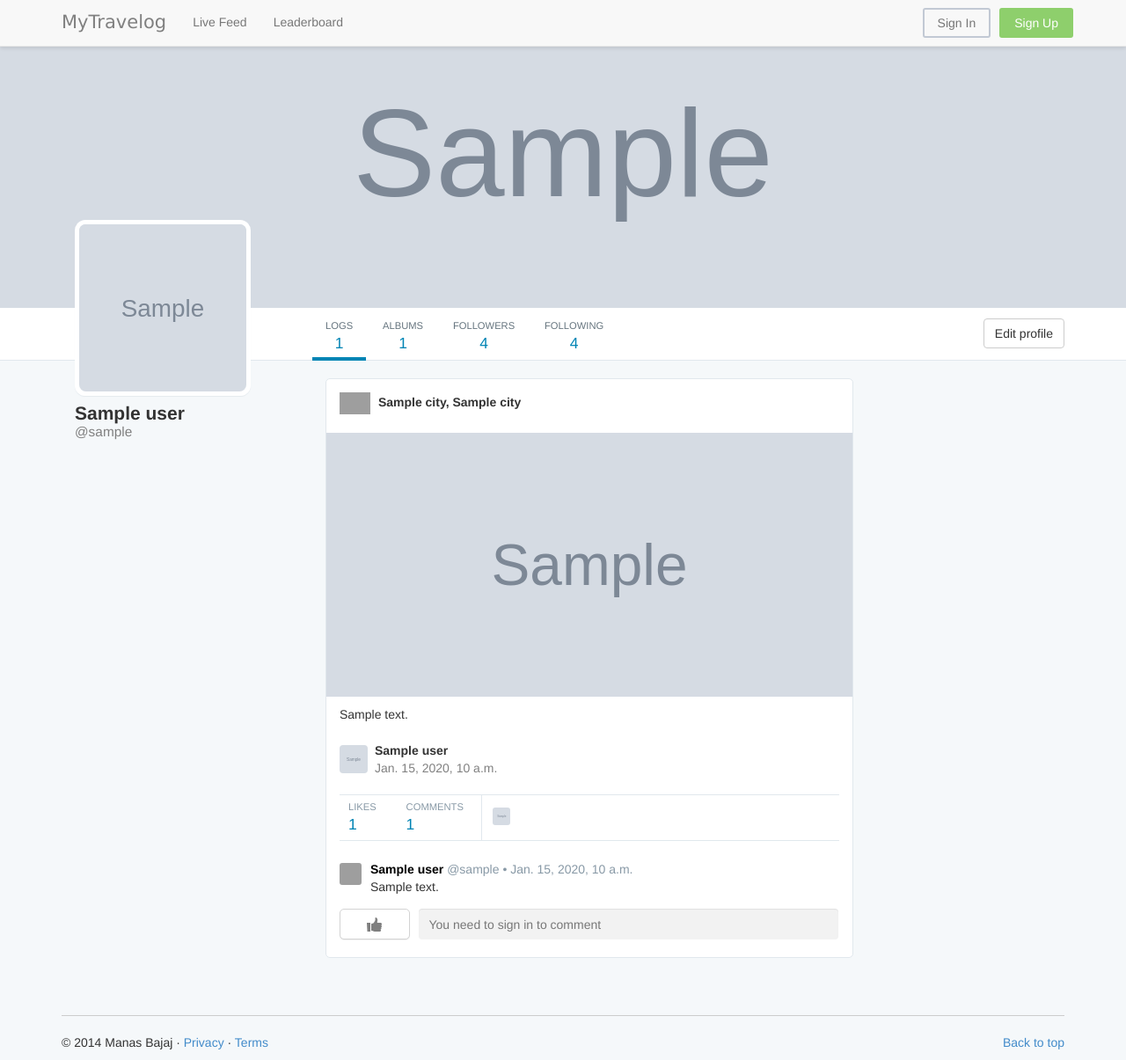
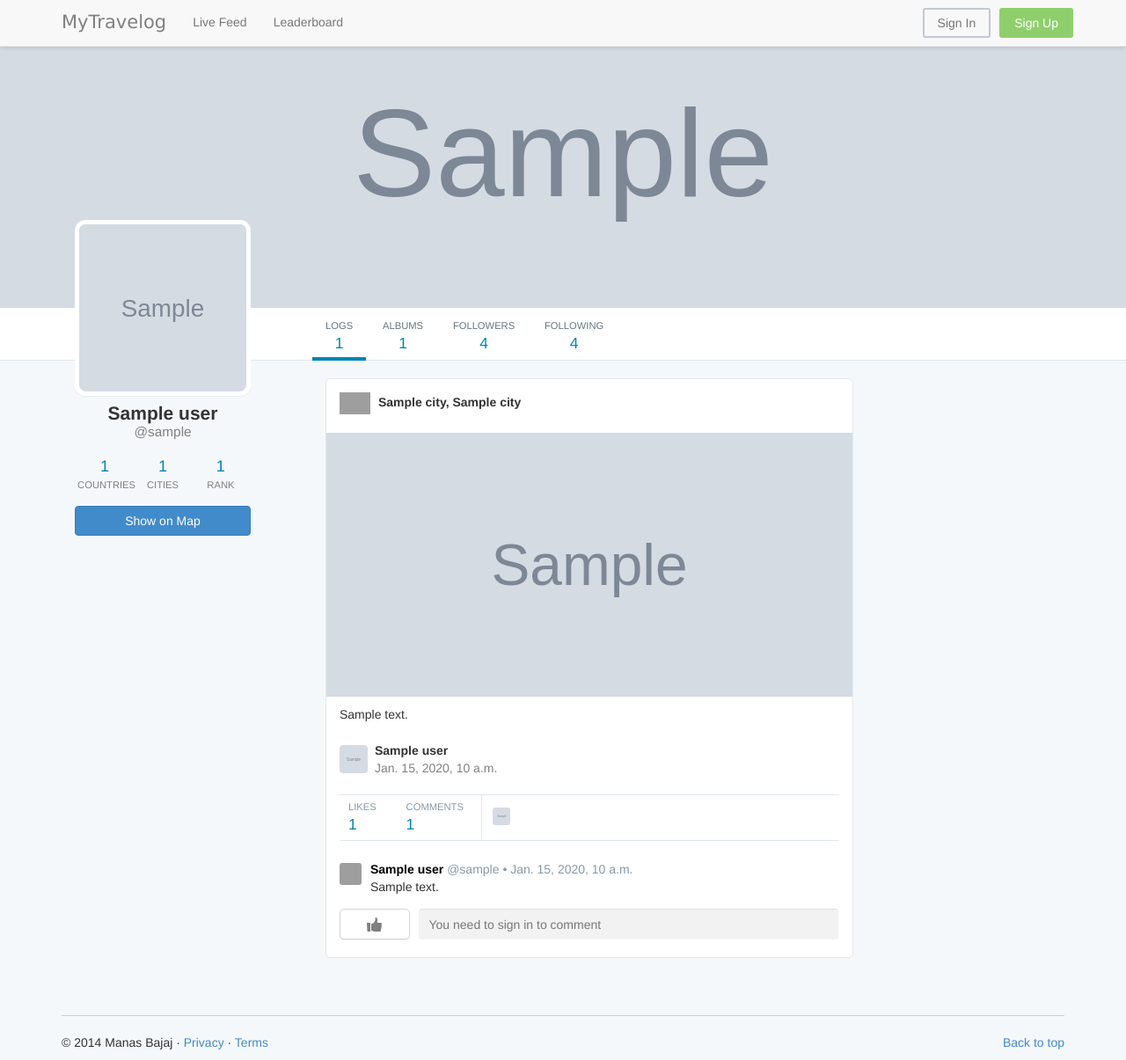
Before and after one commit to manasb-uoe/selp-mytravelog, a Django app: template selp/selp/templates/mytravelog/user.html in a window 1280 px wide. Shown: the whole page at 88% size. Run offline with Django 3.2, Linux system fonts and the light colour scheme; the template is opened without the code that fills it: most values are stand-ins (such as "Sample title", 1, 10 or a date in 2020); grey boxes marked "Sample" are stand-in pictures; some libraries are stand-ins or nearby versions; grey boxes are pictures that could not be loaded.

Commit message:
Updated user/user_base template and stylesheet to add user travel stats + minor ui changes.

```diff
--- a/selp/selp/static/mytravelog/css/base_user.css
+++ b/selp/selp/static/mytravelog/css/base_user.css
@@ -2,6 +2,7 @@
 /*----------------base_user----------------*/
 body {
     background-color: #f5f8fa;
+    overflow-y: scroll;
 }
 
 .cover-picture {
@@ -57,12 +58,6 @@ body {
     font-size: 125%;
 }
 
-.tabs-bar .tabs-container .edit-profile-button {
-    display: inline-block;
-    float: right;
-    margin-top: 12px;
-}
-
 .main-user-container {
     margin-top: 20px;
     margin-bottom: 30px;
@@ -87,6 +82,8 @@ body {
     font-size: 150%;
     font-weight: bold;
     margin: 5px 0 0 0;
+    text-align: center;
+    width: 200px;
 }
 
 .main-user-container .username {
@@ -94,6 +91,47 @@ body {
     margin-top: -5px;
     color: gray;
     padding: 0;
+    width: 200px;
+    text-align: center;
+}
+
+.travel-stats-container {
+    text-align: center;
+    width: 200px;
+    margin-top: 15px;
+}
+
+.travel-stats-container .title {
+    font-size: 130%;
+    text-align: center;
+    color: gray;
+}
+
+.travel-stats-container .stat-container {
+    display: inline-block;
+    width: 31%;
+}
+
+.travel-stats-container .stat-container .title {
+    text-align: center;
+    font-weight: 500;
+    color: gray;
+    font-size: 80%;
+    text-transform: uppercase;
+    margin: 0;
+}
+
+.travel-stats-container .stat-container .count {
+    text-align: center;
+    margin: 0;
+    color: #0084B4;
+    font-size: 130%;
+    padding: 0;
+}
+
+.travel-stats-container .world-map-button {
+    margin-top: 15px;
+    width: 100%;
 }
 
 /*----------------modals----------------*/
@@ -135,8 +173,10 @@ body {
 }
 
 .button-add-new {
-    margin-top: 15px;
-    width: 200px;
+    display: inline-block;
+    float: right;
+    margin-top: 12px;
+    width: 140px;
 }
 
 #add-log-modal-more-images-button-wrapper {
--- a/selp/selp/templates/mytravelog/master/user_base.html
+++ b/selp/selp/templates/mytravelog/master/user_base.html
@@ -34,7 +34,15 @@
                             <p class="tab-name">Following</p>
                             <p class="count">4</p>
                         </a>
-                        <button class="btn btn-default edit-profile-button">Edit profile</button>
+
+                        {% if authenticated_to_edit_profile %}
+                            <button class="btn btn-primary button-add-new logs-content" id="add-new-log-button">Add new log</button>
+                        {% endif %}
+
+                        {% if authenticated_to_edit_profile %}
+                            <button class="btn btn-primary button-add-new albums-content" id="add-new-album-button">Add new album</button>
+                        {% endif %}
+
                     </div>
                 </div>
             </div>
@@ -49,8 +57,21 @@
             <p class="full-name">{{ requested_user_profile.user.get_full_name }}</p>
             <p class="username">@{{ requested_user_profile.user.username }}</p>
             <div class="left-column">
-                {% block left_column_block %}
-                {% endblock %}
+                <div class="travel-stats-container">
+                    <div class="stat-container">
+                        <p class="count">{{ requested_user_profile.country_count }}</p>
+                        <p class="title">Countries</p>
+                    </div>
+                    <div class="stat-container">
+                        <p class="count">{{ requested_user_profile.city_count }}</p>
+                        <p class="title">Cities</p>
+                    </div>
+                    <div class="stat-container">
+                        <p class="count">1</p>
+                        <p class="title">Rank</p>
+                    </div>
+                    <button class="btn btn-primary world-map-button" id="show-on-map-button">Show on Map</button>
+                </div>
             </div>
         </div>
         <div class="col-lg-9">
--- a/selp/selp/templates/mytravelog/user.html
+++ b/selp/selp/templates/mytravelog/user.html
@@ -1,24 +1,5 @@
 {% extends 'mytravelog/master/user_base.html' %}
 {% load static %}
-
-<!-- left column -->
-{% block left_column_block %}
-    <div class="logs-content">
-        {% if authenticated_to_edit_profile %}
-            <button class="btn btn-primary button-add-new" id="add-new-log-button">Add new log</button>
-        {% endif %}
-    </div>
-
-    <div class="albums-content">
-        {% if authenticated_to_edit_profile %}
-            <button class="btn btn-primary button-add-new" id="add-new-album-button">Add new album</button>
-        {% endif %}
-    </div>
-
-    <div class="followers-content"></div>
-
-    <div class="following-content"></div>
-{% endblock %}
 
 <!-- right column -->
 {% block right_column_block %}
```
